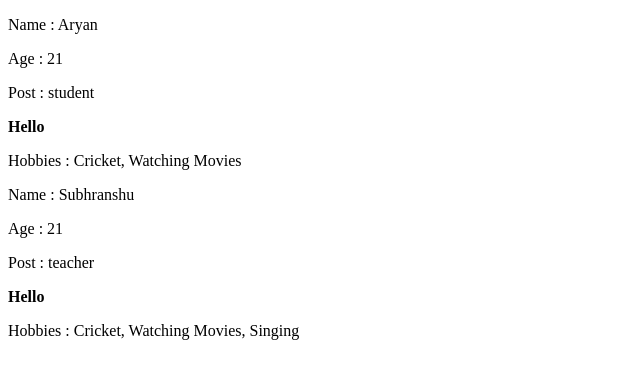
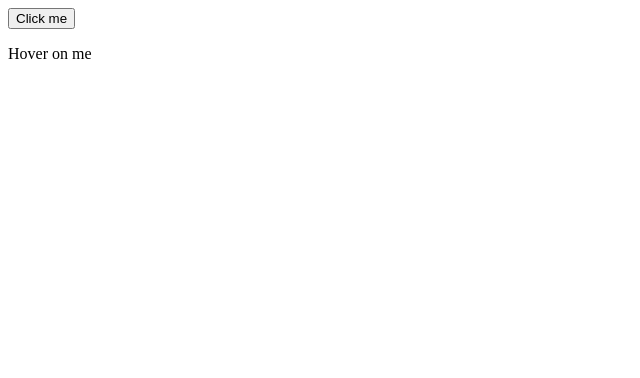
Before and after one commit to JKAryan2003/react-practice, a React (Vite) app: page / in a window 1280 px wide. Shown: the top 378 px of the page, without its empty margins (0-640 px from the left). Built offline with nearby package versions, Linux system fonts and the light colour scheme.

Commit message:
passing event as props

```diff
--- a/src/App.jsx
+++ b/src/App.jsx
@@ -23,6 +23,7 @@ import Four5 from "./components/EscapeHatches/Four5";
 import One from "./components/Practice/One";
 import Two from "./components/Practice/Two";
 import Three from "./components/Practice/Three";
+import Four from "./components/Practice/Four";
 
 export default function App() {
   return (
@@ -67,7 +68,8 @@ export default function App() {
       <One />
       <One /> */}
       {/* <Two /> */}
-      <Three />
+      {/* <Three /> */}
+      <Four />
 
     </>
   )
--- /dev/null
+++ b/src/components/Practice/Four.jsx
@@ -0,0 +1,27 @@
+import React from 'react'
+
+const Four = () => {
+
+  const handleClick = (user) => {
+    alert("Hello" + user);
+  }
+
+  const handleHover = () => {
+    alert('Thanks for hovering me');
+  }
+
+  return (
+    <WelcomeUser onClick={() => handleClick("Aryan")} onMouseEnter={handleHover} />
+  )
+}
+
+function WelcomeUser(props) {
+  return (
+    <>
+      <button onClick={props.onClick}>Click me</button>
+      <p onMouseEnter={props.onMouseEnter}>Hover on me</p>
+    </>
+  )
+}
+
+export default Four
```
